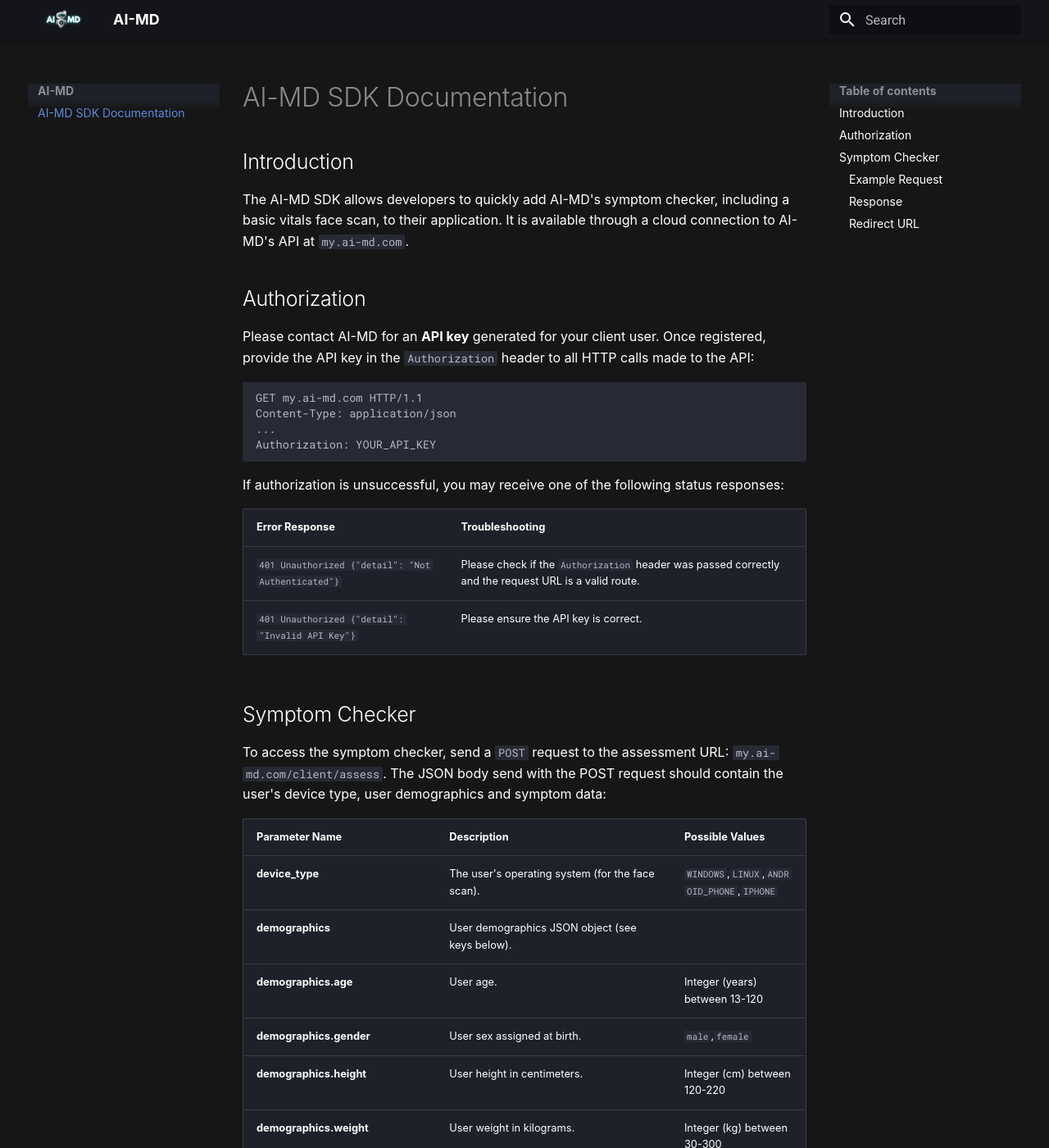
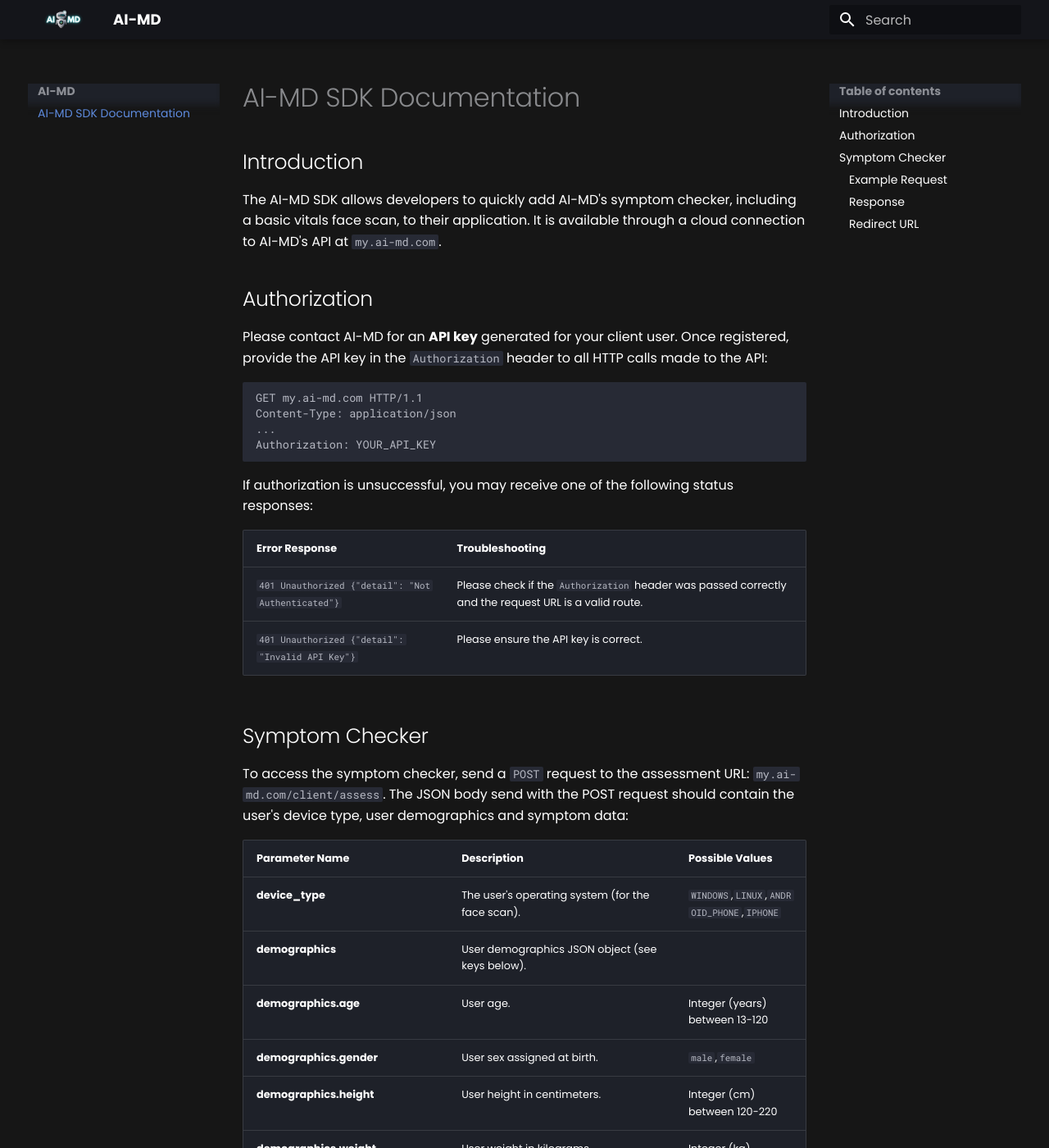
Before and after one commit to etolsdorf/aimd-docs, an MkDocs documentation site: the page built from docs/index.md, in a window 1280 px wide and 1400 px high. Shown: the whole window at 82% size. Built offline with MkDocs 1.6.1 and Material for MkDocs 9.7.7, drawn with Linux system fonts in a browser that asks for light colours.

Commit message:
Set Poppins as the text font

```diff
--- a/docs/stylesheets/extra.css
+++ b/docs/stylesheets/extra.css
@@ -1,5 +1,4 @@
 body {
-  font-family: Inter, sans-serif;
   font-size: 16px;
   line-height: 1.5;
   color: white;
--- a/mkdocs.yml
+++ b/mkdocs.yml
@@ -5,5 +5,7 @@
   palette:
     scheme: slate
     primary: black
+  font:
+    text: Poppins
 extra_css:
   - stylesheets/extra.css
```
